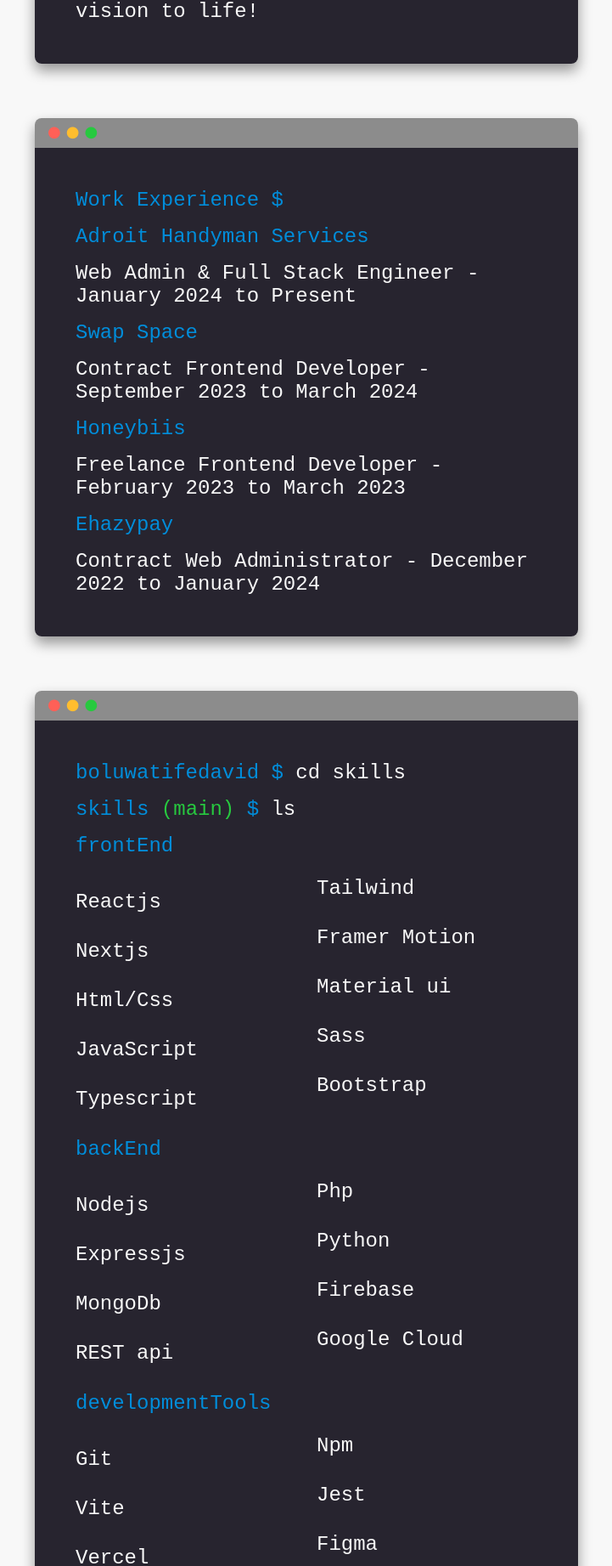
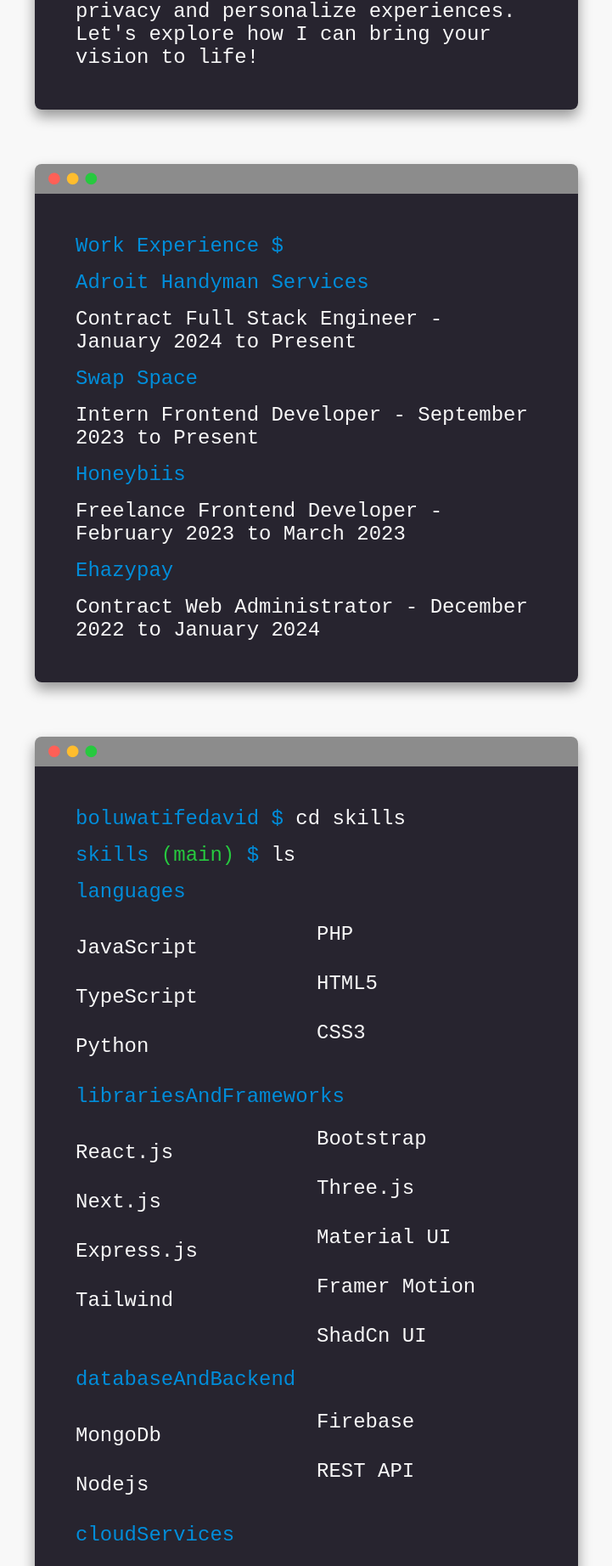
Before and after one commit to GIT-Gizmo/dave, a React (Vite) app: page /about in a window 1280 px wide. Shown: the part 889-2732 px from the top of the page at 85% size, without its empty margins (279-1000 px from the left). Built offline with nearby package versions, Linux system fonts and the light colour scheme.

Commit message:
Added updated resume, skills

```diff
--- a/src/assets/info/Info.jsx
+++ b/src/assets/info/Info.jsx
@@ -31,7 +31,7 @@
     },
     {
       emoji: '👨‍💻',
-      text: 'Software Engineer | Web 3.0',
+      text: 'Software Engineer | Web 3.0 Enthusiast',
     },
     {
       emoji: '🤝',
@@ -69,26 +69,27 @@
       label: 'telegram',
     },
   ],
-  bio: <><p>Hello!, I'm Boluwatife David. A Full-Stack Engineer with a unique journey transitioning to web development. My background in demography fueled my analytical skills, which I now combine with expertise in React, Next.js, Node.js, and PHP to create cool web apps and robust systems.</p><p>Self-driven learning landed me my first freelance gig within 11 months, followed by roles at Swap Space and Adroit Handyman Services. At Adroit, I revamped the entire website which boosted server response time by 65% and user engagement by 20% and I'm constantly pushing boundaries with innovative solutions.</p><p>Beyond coding, I'm fascinated by Web 3.0's potential to improve user privacy and personalize experiences. Let's explore how I can bring your vision to life!</p>
+  bio: <><p>Hello!, I'm Boluwatife David. A Full-Stack Engineer with a unique journey transitioning to software development. My background in demography fueled my analytical skills, which I now combine with expertise in React, Next.js, Node.js, and PHP to create cool web apps and robust systems.</p><p>Self-driven learning landed me my first freelance gig within 11 months, followed by internship role at Swap Space and contract role Adroit Handyman Services. At Adroit, I revamped the entire website which boosted server response time by 65% and user engagement by 20% and I'm constantly pushing boundaries with innovative solutions.</p><p>Beyond coding, I'm fascinated by Web 3.0's potential to improve user privacy and personalize experiences. Let's explore how I can bring your vision to life!</p>
   </>,
   skills: {
-    frontEnd: ['Reactjs', 'Nextjs', 'Html/Css', 'JavaScript', 'Typescript', 'Tailwind', 'Framer Motion', 'Material ui', 'Sass', 'Bootstrap'],
-    backEnd: ['Nodejs', 'Expressjs', 'MongoDb', 'REST api', 'Php', 'Python', 'Firebase', 'Google Cloud'],
-    developmentTools: [ 'Git', 'Vite', 'Vercel', 'Netlify', 'Npm', 'Jest', 'Figma', 'CPanel'],
-    learning: [ 'web 3.0', 'solidity'],
+    // frontEnd: ['Reactjs', 'Nextjs', 'Html/Css', 'JavaScript', 'Typescript', 'Tailwind', 'Framer Motion', 'Material ui', 'Sass', 'Bootstrap'],
+    // backEnd: ['Nodejs', 'Expressjs', 'MongoDb', 'REST api', 'Php', 'Python', 'Firebase', 'Google Cloud'],
+    // developmentTools: [ 'Git', 'Vite', 'Vercel', 'Netlify', 'Npm', 'Jest', 'Figma', 'CPanel'],
+    // learning: [ 'web 3.0', 'solidity'],
+    languages: ['JavaScript', 'TypeScript', 'Python', 'PHP', 'HTML5', 'CSS3'],
+    librariesAndFrameworks: ['React.js', 'Next.js', 'Express.js', 'Tailwind', 'Bootstrap', 'Three.js', 'Material UI', 'Framer Motion', 'ShadCn UI'],
+    databaseAndBackend: ['MongoDb', 'Nodejs',  'Firebase', 'REST API'],
+    cloudServices: ['Google Cloud', 'Firebase', 'Vercel', 'Netlify'],
+    tools: ['Git', 'Npm', 'Postman', 'Vite', 'Jest', 'Cpanel', 'Payload CMS', 'Figma'],
   },
   hobbies: [
     {
-      label: 'Coding',
-      emoji: '🧑‍💻',
+      label: 'Chess',
+      emoji: '♟️',
     },
     {
       label: 'Dancing',
       emoji: '🕺',
-    },
-    {
-      label: 'Solving problems',
-      emoji: '🛠️',
     },
     {
       label: 'Video games',
@@ -99,7 +100,7 @@
       emoji: '🍿',
     },
     {
-      label: 'Reading',
+      label: 'Mystery Novels',
       emoji: '📖',
     },
     {
--- a/src/components/about/About.jsx
+++ b/src/components/about/About.jsx
@@ -49,11 +49,11 @@
         <p><span style={{color: info.baseColor}}>Work Experience $</span></p>
           <p>
               <p style={{color: info.baseColor}}>Adroit Handyman Services</p>
-              <p>Web Admin & Full Stack Engineer - January 2024 to Present</p>
+              <p>Contract Full Stack Engineer - January 2024 to Present</p>
           </p>
           <p>
               <p style={{color: info.baseColor}}>Swap Space</p>
-              <p>Contract Frontend Developer - September 2023 to March 2024</p>
+              <p>Intern Frontend Developer - September 2023 to Present</p>
           </p>
           <p>
               <p style={{color: info.baseColor}}>Honeybiis</p>
```
Also changed, not shown: 1 other file (tests, documents, lock files or other folders).
